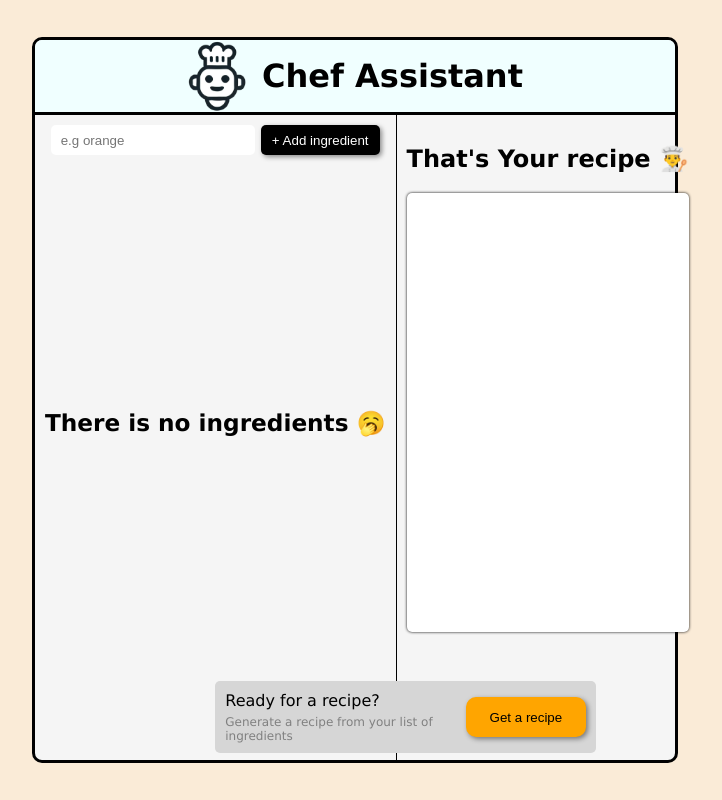
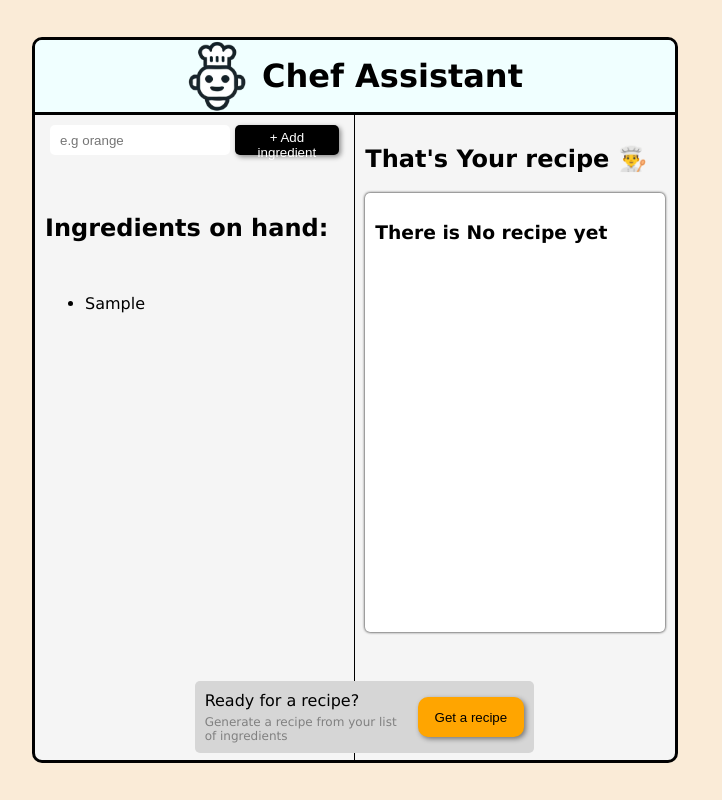
Before and after one commit to MazenFathy2008/chef-assistatn, a React (Vite) app: page / in a window 1280 px wide. Both pictures are taken after typing "Sample" into the empty fields and a click on the button "+ Add ingredient". Shown: the whole page, without its empty margins (285-1007 px from the left). Built offline with nearby package versions, Linux system fonts and the light colour scheme.

Commit message:
adding functionallty to add button

```diff
--- a/src/components/inputsection.jsx
+++ b/src/components/inputsection.jsx
@@ -1,23 +1,21 @@
-import data from "../data.js"
+import {useState} from "react"
 export default function InputSection(){
-    function handelSubmit(event){
-        event.preventDefault()
-        const formData = new FormData(event.currentTarget)
+    const [dataList , setList]= useState(JSON.parse(localStorage.getItem("ing"))||[])
+    localStorage.setItem("ing",JSON.stringify(dataList))
+    function addIngredient(formData){
         const newIng= formData.get("ing-in")
         if(newIng){
-            event.currentTarget.reset()
-            data.push(newIng)
-            localStorage.setItem("ing",JSON.stringify(data))
+            setList(prevData=>[...prevData,newIng])
         }
     }
-    const listOfIng = data.map(ing=><li>{ing}</li>)
+    const listOfIng = dataList.map((ing, i)=><li key={i}>{ing}</li>)
     return(
         <section className="input-Sec">
-            <form className="input-f" onSubmit={(event)=>{handelSubmit(event)}}>
-                <input type="text" placeholder="e.g orange" name="ing-in"/>
+            <form className="input-f" action={addIngredient}>
+                <input type="text" placeholder="e.g orange" name="ing-in" autoComplete="off"/>
                 <button>+ Add ingredient</button>
             </form>
-            {data.length>0?<div className="ingredients-con">
+            {dataList.length>0?<div className="ingredients-con">
                 <h1>Ingredients on hand:  </h1>
                 <ul>
                 {listOfIng}
--- a/src/components/resultsSection.jsx
+++ b/src/components/resultsSection.jsx
@@ -2,7 +2,9 @@ export default function resultssection(){
     return(
         <section className="results-sec">
             <h1>That's Your recipe 👨‍🍳</h1>
-            <p></p>
+            <section>
+                <h3>There is No recipe yet</h3>
+            </section>
         </section>
     )
 }
--- a/src/data.js
+++ /dev/null
@@ -1,2 +0,0 @@
-const data = JSON.parse(localStorage.getItem("ing"))||[];
-export default data;
--- a/src/styles/main.css
+++ b/src/styles/main.css
@@ -60,8 +60,10 @@ main section{
 }
 .ingredients-con{
     flex-direction: column ;
+    line-height: 40px;
+}
+.ingredients-con ul{
     overflow: auto;
-    line-height: 40px;
 }
 .ingredients-con h1{
     font-size: 1.5rem;
@@ -112,7 +114,7 @@ main section{
 .results-sec h1{
     white-space: nowrap;
 }
-.results-sec p{
+.results-sec section{
     width: 100%;
     height: 70%;
     background-color: white;
```
